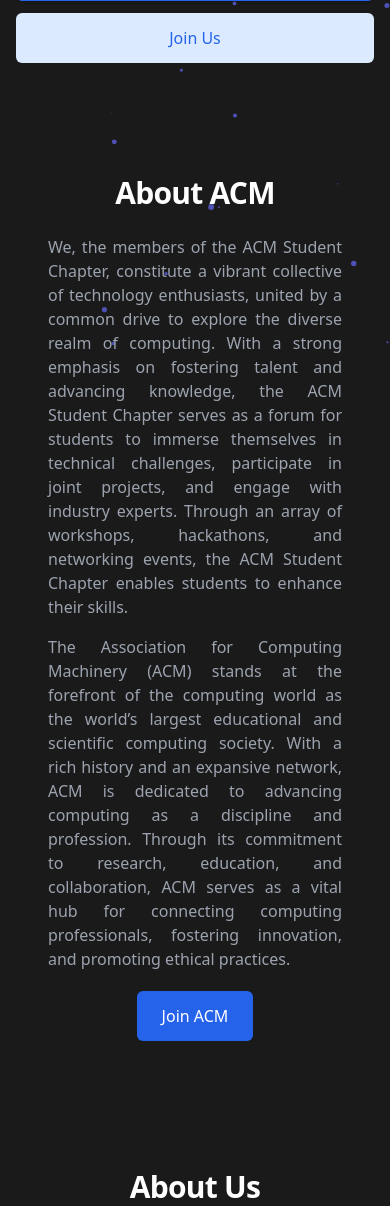
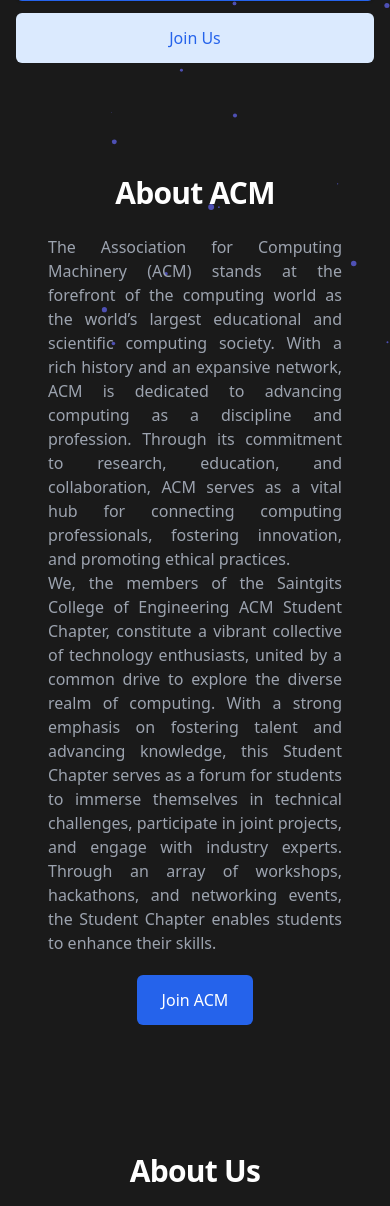
Before and after one commit to abinroy04/ACM-Website, a Flask app: page / in a window 390 px wide. Shown: the part 459-1665 px from the top of the page. Run offline with Flask 3, Linux system fonts and the light colour scheme; some libraries are stand-ins or nearby versions.

Commit message:
Update home.html

```diff
--- a/templates/home.html
+++ b/templates/home.html
@@ -85,11 +85,11 @@
                 About ACM
             </h2>
             <div class="mt-6">
-                <p class="text-base text-gray-500 dark:text-gray-400 sm:text-lg md:text-xl lg:mx-auto lg:max-w-4xl text-justify">
-                    We, the members of the ACM Student Chapter, constitute a vibrant collective of technology enthusiasts, united by a common drive to explore the diverse realm of computing. With a strong emphasis on fostering talent and advancing knowledge, the ACM Student Chapter serves as a forum for students to immerse themselves in technical challenges, participate in joint projects, and engage with industry experts. Through an array of workshops, hackathons, and networking events, the ACM Student Chapter enables students to enhance their skills.
-                </p>
                 <p class="mt-4 text-base text-gray-500 dark:text-gray-400 sm:text-lg md:text-xl lg:mx-auto lg:max-w-4xl text-justify">
                     The Association for Computing Machinery (ACM) stands at the forefront of the computing world as the world’s largest educational and scientific computing society. With a rich history and an expansive network, ACM is dedicated to advancing computing as a discipline and profession. Through its commitment to research, education, and collaboration, ACM serves as a vital hub for connecting computing professionals, fostering innovation, and promoting ethical practices.
+                </p>
+                <p class="text-base text-gray-500 dark:text-gray-400 sm:text-lg md:text-xl lg:mx-auto lg:max-w-4xl text-justify">
+                    We, the members of the Saintgits College of Engineering ACM Student Chapter, constitute a vibrant collective of technology enthusiasts, united by a common drive to explore the diverse realm of computing. With a strong emphasis on fostering talent and advancing knowledge, this Student Chapter serves as a forum for students to immerse themselves in technical challenges, participate in joint projects, and engage with industry experts. Through an array of workshops, hackathons, and networking events, the Student Chapter enables students to enhance their skills.
                 </p>
                 <div class="mt-5 flex justify-center">
                     <a href="https://services.acm.org/public/qj/proflevel/proflevel_control.cfm?level=3&country=India&form_type=Student&promo=ACMMSDEPT&pay=DD"
```
